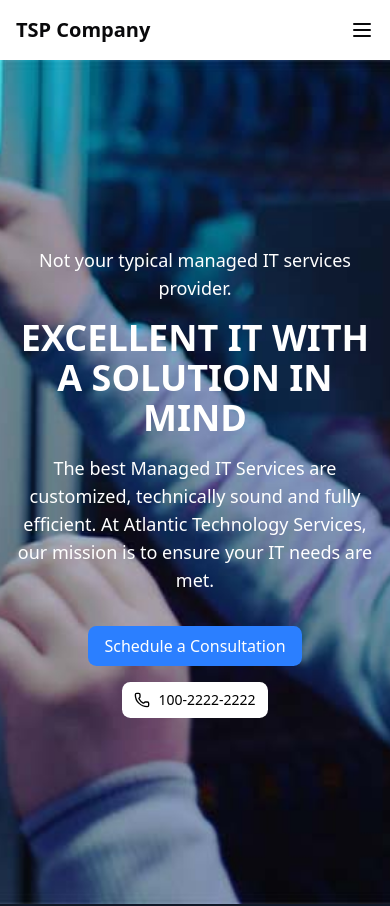
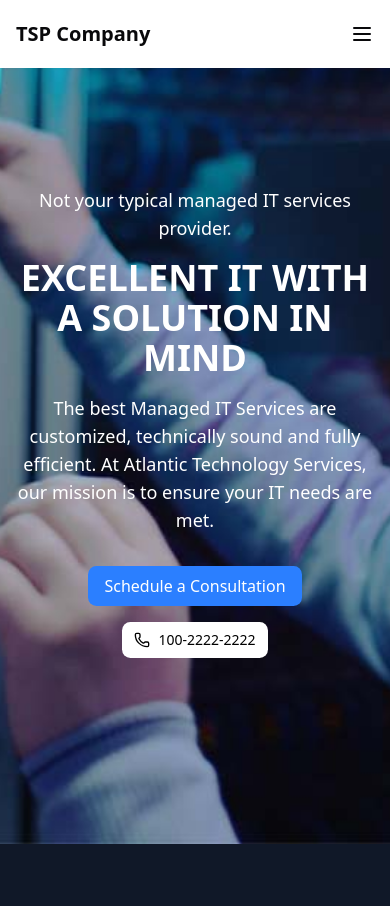
Before and after one commit to kasahun-welela/advanced-tsp-company, a Next.js app: page / in a window 390 px wide. Shown: the top 906 px of the page. Built offline with nearby package versions, Linux system fonts and the light colour scheme.

Commit message:
update nav bar

```diff
--- a/components/layouts/NavBar.tsx
+++ b/components/layouts/NavBar.tsx
@@ -17,6 +17,10 @@ const NavBar = () => {
   const [menuOpen, setMenuOpen] = useState(false);
   const [servicesOpen, setServicesOpen] = useState(false);
   const pathname = usePathname();
+
+  const closeMenu = () => {
+    setMenuOpen(false);
+  };
 
   const navLinks = [
     { name: "Home", href: "/" },
@@ -61,10 +65,14 @@ const NavBar = () => {
   };
 
   return (
-    <nav className="w-full z-50 relative">
-      <div className="container mx-auto px-4 sm:px-6 lg:px-8">
-        <div className="flex justify-between py-4 items-center ">
-          <div className="flex-shrink-0 text-xl font-bold">TSP Company</div>
+    <nav className="w-full  ">
+      {/* Desktop Navigation */}
+      <div className="hidden md:block fixed top-0 left-0 right-0 bg-white dark:bg-slate-800  z-50 tracking-wide">
+        <div className="flex justify-between py-4 items-center container mx-auto px-4 sm:px-6 lg:px-8  ">
+          <Link href="/" className="text-xl font-bold">
+            TSP Company
+          </Link>
+
           {/* Desktop Navigation */}
           <div className="hidden md:flex items-center flex-1 justify-end">
             <NavigationMenu>
@@ -72,14 +80,14 @@ const NavBar = () => {
                 {navLinks.map((link) =>
                   !link.submenu ? (
                     <NavigationMenuItem key={link.name}>
-                      <NavigationMenuLink
+                      <Link
                         href={link.href}
                         className={`px-4 py-2 text-sm font-medium hover:text-primary transition-colors ${
                           pathname === link.href ? "text-primary" : ""
                         }`}
                       >
                         {link.name}
-                      </NavigationMenuLink>
+                      </Link>
                     </NavigationMenuItem>
                   ) : (
                     <NavigationMenuItem key={link.name}>
@@ -112,7 +120,7 @@ const NavBar = () => {
             </NavigationMenu>
           </div>
           {/* Mobile Navigation */}
-          <div className="md:hidden flex items-center">
+          {/* <div className="md:hidden flex items-center">
             <button onClick={() => setMenuOpen(!menuOpen)}>
               {menuOpen ? (
                 <X className="text-2xl" />
@@ -120,21 +128,48 @@ const NavBar = () => {
                 <Menu className="text-2xl" />
               )}
             </button>
+          </div> */}
         </div>
       </div>
+      {/* Mobile Navigation */}
+      <div className=" bg-white dark:bg-slate-800  flex justify-between items-center px-4 md:hidden py-5 fixed top-0 left-0 right-0  z-50 transition-all duration-300">
+        <Link href="/">
+          <span className="text-xl font-bold">TSP Company</span>
+        </Link>
+
+        <div className="md:hidden flex items-center">
+          <button onClick={() => setMenuOpen(!menuOpen)}>
+            {menuOpen ? (
+              <X className="text-2xl" onClick={closeMenu} />
+            ) : (
+              <Menu className="text-2xl" />
+            )}
+          </button>
         </div>
+      </div>
+
       {/* Mobile menu */}
       <AnimatePresence>
         {menuOpen && (
           <motion.div
-            className="md:hidden fixed top-0 left-0 w-3/4 max-w-xs h-full bg-background shadow-lg z-50"
-            id="mobile-menu"
+            className="fixed inset-0  z-50 md:hidden"
+            onClick={() => servicesOpen && closeMenu()}
+            initial={{ opacity: 0 }}
+            animate={{ opacity: 1 }}
+            exit={{ opacity: 0 }}
+            transition={{ duration: 1 }}
+          >
+            <motion.div
+              className="fixed inset-y-0 left-0 w-[75%] bg-white dark:bg-slate-800  z-50 overflow-y-auto"
               variants={mobileMenuVariants}
               initial="closed"
               animate="open"
               exit="closed"
             >
-            <div className="px-2 pt-2 pb-3 space-y-1 sm:px-3 border-t border-border mt-16">
+              <div className="text-primary font-bold flex justify-between items-center p-4">
+                <h1 className="text-xl font-bold">TSP Company</h1>
+              </div>
+              <div className="px-2 pt-2 pb-3 space-y-1 sm:px-3   ">
                 {navLinks.map((link) =>
                   !link.submenu ? (
                     <Link
@@ -143,7 +178,7 @@ const NavBar = () => {
                       className={`block text-foreground hover:text-primary-foreground transition-colors px-3 py-2 rounded-md text-base font-medium ${
                         pathname === link.href ? "text-primary" : ""
                       }`}
-                    onClick={() => setMenuOpen(false)}
+                      onClick={closeMenu}
                     >
                       {link.name}
                     </Link>
@@ -154,22 +189,7 @@ const NavBar = () => {
                         className="w-full flex items-center justify-between text-foreground hover:text-primary-foreground transition-colors px-3 py-2 rounded-md text-base font-medium"
                       >
                         {link.name}
-                      {/* <svg
-                        className={`w-4 h-4 ml-1 transform transition-transform duration-200 ${
-                          servicesOpen ? "rotate-180" : "rotate-0"
-                        }`}
-                        fill="none"
-                        stroke="currentColor"
-                        viewBox="0 0 24 24"
-                        xmlns="http://www.w3.org/2000/svg"
-                      >
-                        <path
-                          strokeLinecap="round"
-                          strokeLinejoin="round"
-                          strokeWidth={2}
-                          d="M19 9l-7 7-7-7"
-                        />
-                      </svg> */}
+
                         {servicesOpen ? (
                           <ChevronUp
                             className={`w-4 h-4 ml-1 transform transition-transform duration-200 ${
@@ -193,7 +213,7 @@ const NavBar = () => {
                               className={`block px-4 py-2 text-sm text-foreground hover:bg-primary/10 hover:text-primary transition-colors ${
                                 pathname === sublink.href ? "text-primary" : ""
                               }`}
-                            onClick={() => setMenuOpen(false)}
+                              onClick={() => setServicesOpen(false)}
                             >
                               {sublink.name}
                             </Link>
@@ -205,6 +225,7 @@ const NavBar = () => {
                 )}
               </div>
             </motion.div>
+          </motion.div>
         )}
       </AnimatePresence>
     </nav>
```
Lines whose indentation alone changed are shown as unchanged.
